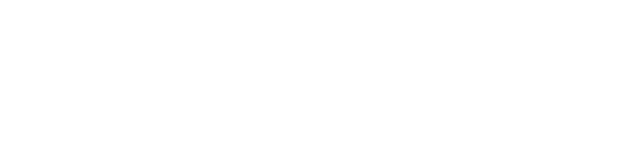
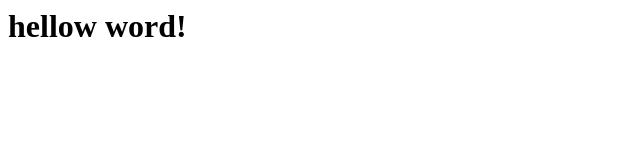
Before and after one commit to NickHi/test.github.io, a plain HTML site: page index.html in a window 1280 px wide. Shown: the whole page, without its empty margins (0-640 px from the left). Drawn offline with Linux system fonts and the light colour scheme.

Commit message:
Update index.html

```diff
--- a/index.html
+++ b/index.html
@@ -1 +1 @@
-<h1></h1>
+<h1>hellow word!</h1>
```
